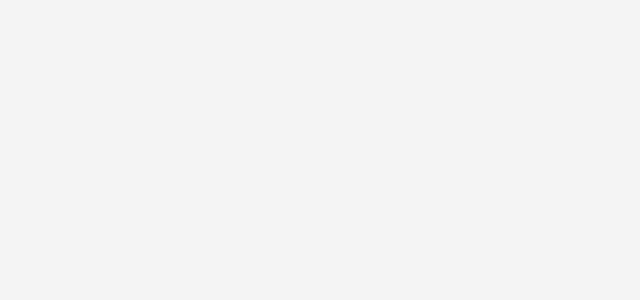
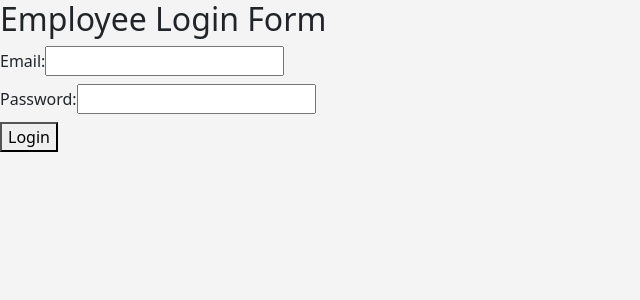
Before and after one commit to Ganesh0312/Intranet_Client_React, a React (Create React App) app: page /Document in a window 1280 px wide. Before the commit this address had no page. Shown: the top 300 px of the page, without its empty margins (0-640 px from the left). Built offline with nearby package versions, Linux system fonts and the light colour scheme.

Commit message:
login update

```diff
--- a/src/App.js
+++ b/src/App.js
@@ -19,7 +19,7 @@ import People from './Components/Employee_Panel/Pages/People';
 import Stories from './Components/Employee_Panel/Pages/Stories';
 import Documents from './Components/Employee_Panel/Pages/Documents';
 import Profile from './Components/Employee_Panel/Pages/Profile';
-
+import Login from './Components/Login';
 function App() {
   return (
     <>
@@ -38,8 +38,9 @@ function App() {
     </Routes>
 </BrowserRouter> */}
 
+<Login />
 
-{/* */}
+{/*
   <BrowserRouter>
 
             <Routes>
@@ -54,7 +55,7 @@ function App() {
                    <Route path='/Profile' element={<Profile />} />
 
             </Routes>
-</BrowserRouter>
+</BrowserRouter> */}
 
 </>
 
--- a/src/Components/Employee_Panel/Pages/Home/Home.js
+++ b/src/Components/Employee_Panel/Pages/Home/Home.js
@@ -32,8 +32,6 @@ const Home = () => {
                 <DocumentsHome />
                 <Email />
                 <EmpDirectory />
-
-
     </>
   )
 }
--- a/src/Components/Employee_Panel/Pages/People.js
+++ b/src/Components/Employee_Panel/Pages/People.js
@@ -61,7 +61,7 @@ getUserdata();
                 <div className=''>
                 <div className='search'>
 
-                <input className="col-md-3 " type="text" name='name' style={{border:"0.1px solid #030a5eb7" ,fontSize:"20px", fontWeight:"600" ,color:"#030a5eb7"}} value={query}   onChange={(e)=>handlesearch(e)} placeholder='Search...' />
+                <input className="col-md-3 " type="text" name='name' style={{border:"0.1px solid #030a5eb7" ,fontSize:"20px", fontWeight:"600" ,color:"#030a5eb7"}} value={query}   onChange={(e)=>handlesearch(e)} placeholder='Search Employee' />
                </div>
                   </div>
             </div>
--- /dev/null
+++ b/src/Components/Login.js
@@ -0,0 +1,51 @@
+import React, { useState } from 'react';
+import axios from 'axios';
+
+function EmployeeLoginForm() {
+  const [id, setId]= useState('');
+  const [name, setName] = useState('');
+  const [email, setEmail] = useState('');
+  const [password, setPassword] = useState('');
+  const [isActive, setIsActive] = useState('');
+  const [message, setMessage] = useState('');
+
+  const handleSubmit = (event) => {
+    event.preventDefault();
+    const employee = {
+      email: email,
+      password: password,
+    };
+
+    axios.post('https://localhost:7274/api/Employee/login', employee)
+      .then(response => {
+        setMessage(response.data.message);
+        setEmail('');
+        setPassword('');
+      })
+      .catch(error => {
+        setMessage(error.response.data.message);
+      });
+  };
+
+  return (
+    <div>
+      <h2>Employee Login Form</h2>
+      <form onSubmit={handleSubmit}>
+        <label>
+          Email:
+          <input type="email" value={email} onChange={(event) => setEmail(event.target.value)} />
+        </label>
+        <br />
+        <label>
+          Password:
+          <input type="password" value={password} onChange={(event) => setPassword(event.target.value)} />
+        </label>
+        <br />
+        <button type="submit">Login</button>
+      </form>
+      <p>{message}</p>
+    </div>
+  );
+}
+
+export default EmployeeLoginForm;
```
